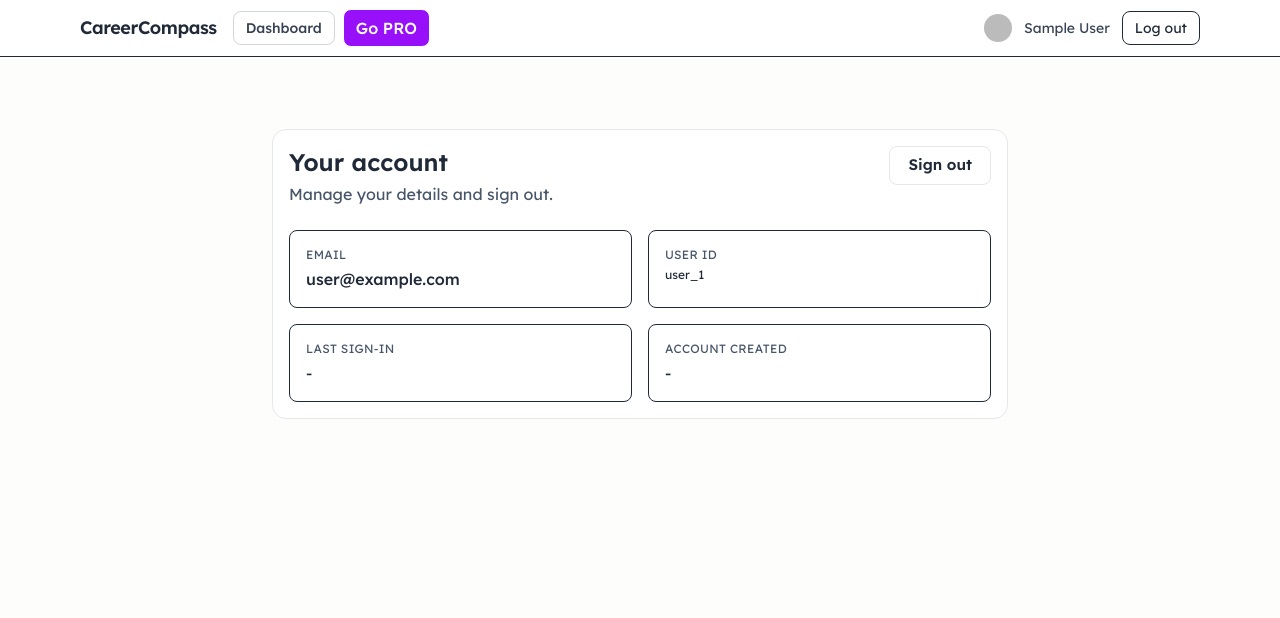
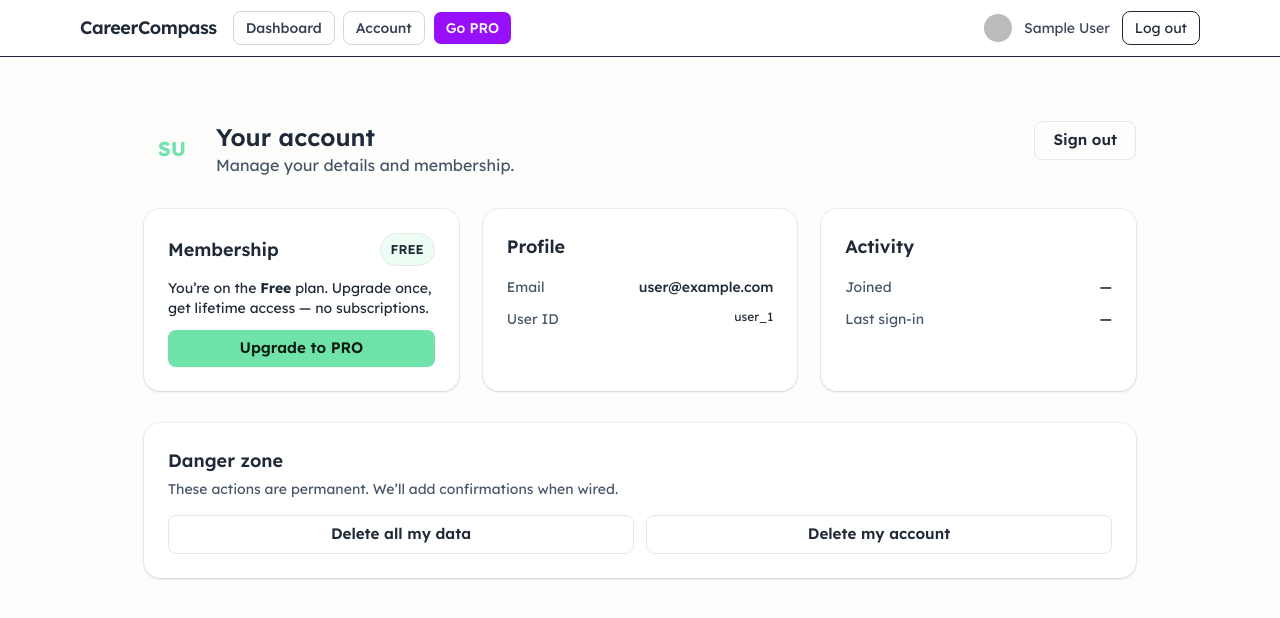
Before and after one commit to nero-tulip/career-compass, a Next.js app in the folder careerwise/: page /app/account in a window 1280 px wide. Shown: the top 618 px of the page. Built offline with nearby package versions, Linux system fonts and the light colour scheme; no server answers; the database is empty; sample sign-in values are in the browser's storage.

Commit message:
account page revamp

```diff
--- a/careerwise/src/app/app/account/page.tsx
+++ b/careerwise/src/app/app/account/page.tsx
@@ -1,16 +1,24 @@
+// src/app/app/account/page.tsx
 "use client";
-import React, { useEffect, useState } from "react";
+
 import Link from "next/link";
 import { useRouter } from "next/navigation";
-import { auth } from "@/app/lib/firebase";
+import { useEffect, useMemo, useState } from "react";
 import { onAuthStateChanged, signOut, User } from "firebase/auth";
+import { auth, db } from "@/app/lib/firebase";
+import { doc, getDoc } from "firebase/firestore";
+
+type Entitlement = "free" | "pro" | string;
 
 export default function AccountPage() {
   const router = useRouter();
   const [user, setUser] = useState<User | null>(null);
   const [loading, setLoading] = useState(true);
   const [error, setError] = useState<string | null>(null);
+  const [entitlement, setEntitlement] = useState<Entitlement | null>(null);
+  const [entitlementLoading, setEntitlementLoading] = useState(false);
 
+  // Observe auth
   useEffect(() => {
     const unsub = onAuthStateChanged(auth, (u) => {
       setUser(u);
@@ -18,6 +26,23 @@ export default function AccountPage() {
     });
     return () => unsub();
   }, []);
+
+  // Load entitlement from users/{uid}
+  useEffect(() => {
+    if (!user) return;
+    setEntitlementLoading(true);
+    (async () => {
+      try {
+        const ref = doc(db, "users", user.uid);
+        const snap = await getDoc(ref);
+        setEntitlement((snap.data()?.entitlement as Entitlement) || "free");
+      } catch {
+        setEntitlement("free");
+      } finally {
+        setEntitlementLoading(false);
+      }
+    })();
+  }, [user]);
 
   const handleSignOut = async () => {
     setError(null);
@@ -33,10 +58,29 @@ export default function AccountPage() {
     }
   };
 
+  const joined = useMemo(
+    () =>
+      user?.metadata?.creationTime
+        ? new Date(user.metadata.creationTime).toLocaleString()
+        : "—",
+    [user]
+  );
+  const lastSignIn = useMemo(
+    () =>
+      user?.metadata?.lastSignInTime
+        ? new Date(user.metadata.lastSignInTime).toLocaleString()
+        : "—",
+    [user]
+  );
+
   if (loading) {
     return (
-			<div className="mx-auto max-w-3xl px-4 py-12">
-				<div className="animate-pulse h-32 rounded-xl bg-black/5 dark:bg-white/10" />
+      <div className="mx-auto max-w-5xl px-4 py-12">
+        <div className="grid gap-4 md:grid-cols-3">
+          <div className="h-44 rounded-2xl bg-black/5 dark:bg-white/10 animate-pulse" />
+          <div className="h-44 rounded-2xl bg-black/5 dark:bg-white/10 animate-pulse" />
+          <div className="h-44 rounded-2xl bg-black/5 dark:bg-white/10 animate-pulse" />
+        </div>
       </div>
     );
   }
@@ -44,9 +88,11 @@ export default function AccountPage() {
   if (!user) {
     return (
       <div className="mx-auto max-w-3xl px-4 py-12">
-					<div className="card p-6">
-						<h1 className="text-2xl font-semibold mb-2">You&apos;re not signed in</h1>
-						<p className="muted mb-4">To view your account details, please create an account or log in.</p>
+        <div className="surface p-6">
+          <h1 className="text-2xl font-semibold mb-2">You’re not signed in</h1>
+          <p className="muted mb-4">
+            To view your account details, please create an account or log in.
+          </p>
           <div className="flex gap-3">
             <Link href="/signup" className="btn btn-primary">
               Create account
@@ -60,59 +106,130 @@ export default function AccountPage() {
     );
   }
 
-	const lastSignInTime = user.metadata?.lastSignInTime
-		? new Date(user.metadata.lastSignInTime).toLocaleString()
-		: "-";
-	const creationTime = user.metadata?.creationTime
-		? new Date(user.metadata.creationTime).toLocaleString()
-		: "-";
+  // Initials avatar
+  const initials =
+    (user.displayName?.match(/\b\w/g)?.slice(0, 2).join("") ||
+      user.email?.[0] ||
+      "U"
+    ).toUpperCase();
 
   return (
-			<div className="mx-auto max-w-3xl px-4 py-12">
-				<div className="card p-6">
-				<div className="flex items-start justify-between gap-4">
+    <div className="mx-auto max-w-5xl px-4 py-10 space-y-8">
+      {/* Header */}
+      <header className="flex items-start justify-between gap-4">
+        <div className="flex items-center gap-4">
+          <div className="h-14 w-14 rounded-2xl bg-primary/20 grid place-items-center text-xl font-bold text-primary">
+            {initials}
+          </div>
           <div>
             <h1 className="text-2xl font-semibold">Your account</h1>
-							<p className="muted mt-1">Manage your details and sign out.</p>
+            <p className="muted">Manage your details and membership.</p>
           </div>
+        </div>
+        <div className="flex items-center gap-2">
           <button onClick={handleSignOut} className="btn btn-outline">
             Sign out
           </button>
         </div>
+      </header>
 
-				{error && (
-					<div className="mt-4 text-sm text-red-600 bg-red-50 border border-red-200 rounded-md p-3">
+      {error ? (
+        <div className="text-sm text-red-700 bg-red-50 border border-red-200 rounded-xl p-3">
           {error}
         </div>
+      ) : null}
+
+      {/* Grid */}
+      <section className="grid gap-6 md:grid-cols-3">
+        {/* Membership */}
+        <div className="rounded-2xl bg-white p-6 shadow-sm ring-1 ring-black/5">
+          <div className="flex items-center justify-between">
+            <h2 className="text-lg font-semibold">Membership</h2>
+            <span
+              className={[
+                "badge",
+                entitlement === "pro" ? "!bg-purple-600 !border-purple-800 !text-white" : "",
+              ].join(" ")}
+            >
+              {entitlementLoading ? "…" : entitlement?.toUpperCase() || "FREE"}
+            </span>
+          </div>
+
+          {entitlement === "pro" ? (
+            <p className="mt-3 text-sm">
+              🎉 Thanks for being a <strong>PRO</strong> member! You have
+              lifetime access to current & future features.
+            </p>
+          ) : (
+            <div className="mt-3 space-y-3 text-sm">
+              <p>
+                You’re on the <strong>Free</strong> plan. Upgrade once, get
+                lifetime access — no subscriptions.
+              </p>
+              <Link href="/app/pro" className="btn btn-primary w-full">
+                Upgrade to PRO
+              </Link>
+            </div>
           )}
+        </div>
 
-					<div className="mt-6 grid grid-cols-1 sm:grid-cols-2 gap-4">
-						<div className="rounded-lg border border-[--border] p-4 bg-[--surface]">
-							<div className="text-xs uppercase tracking-wide muted">
-							Email
+        {/* Profile */}
+        <div className="rounded-2xl bg-white p-6 shadow-sm ring-1 ring-black/5">
+          <h2 className="text-lg font-semibold">Profile</h2>
+          <div className="mt-4 space-y-3 text-sm">
+            <div className="flex items-start justify-between">
+              <span className="muted">Email</span>
+              <span className="font-medium break-all text-right">
+                {user.email ?? "—"}
+              </span>
             </div>
-						<div className="mt-1 font-medium break-all">{user.email ?? "-"}</div>
-					</div>
-						<div className="rounded-lg border border-[--border] p-4 bg-[--surface]">
-							<div className="text-xs uppercase tracking-wide muted">
-							User ID
-						</div>
-						<div className="mt-1 font-mono text-xs break-all">{user.uid}</div>
-					</div>
-						<div className="rounded-lg border border-[--border] p-4 bg-[--surface]">
-							<div className="text-xs uppercase tracking-wide muted">
-							Last sign-in
-						</div>
-						<div className="mt-1">{lastSignInTime}</div>
-					</div>
-						<div className="rounded-lg border border-[--border] p-4 bg-[--surface]">
-							<div className="text-xs uppercase tracking-wide muted">
-							Account created
-						</div>
-						<div className="mt-1">{creationTime}</div>
+            <div className="flex items-start justify-between">
+              <span className="muted">User ID</span>
+              <span className="font-mono text-xs break-all text-right">{user.uid}</span>
             </div>
           </div>
         </div>
+
+        {/* Security & Activity */}
+        <div className="rounded-2xl bg-white p-6 shadow-sm ring-1 ring-black/5">
+          <h2 className="text-lg font-semibold">Activity</h2>
+          <div className="mt-4 space-y-3 text-sm">
+            <div className="flex items-start justify-between">
+              <span className="muted">Joined</span>
+              <span className="font-medium">{joined}</span>
+            </div>
+            <div className="flex items-start justify-between">
+              <span className="muted">Last sign-in</span>
+              <span className="font-medium">{lastSignIn}</span>
+            </div>
+          </div>
+        </div>
+      </section>
+
+      {/* Danger zone */}
+      <section className="rounded-2xl bg-white p-6 shadow-sm ring-1 ring-black/5">
+        <h2 className="text-lg font-semibold">Danger zone</h2>
+        <p className="muted text-sm mt-1">
+          These actions are permanent. We’ll add confirmations when wired.
+        </p>
+
+        <div className="mt-4 grid gap-3 sm:grid-cols-2">
+          <button
+            type="button"
+            className="w-full btn btn-outline"
+            onClick={() => alert("Delete my data: TODO — to be wired")}
+          >
+            Delete all my data
+          </button>
+          <button
+            type="button"
+            className="w-full btn btn-outline"
+            onClick={() => alert("Delete my account: TODO — to be wired")}
+          >
+            Delete my account
+          </button>
+        </div>
+      </section>
     </div>
   );
 }
--- a/careerwise/src/app/app/layout.tsx
+++ b/careerwise/src/app/app/layout.tsx
@@ -30,10 +30,13 @@ export default function AppLayout({ children }: { children: ReactNode }) {
                 >
                   Dashboard
                 </Link>
-
+                <Link href="/app/account"
+                className="inline-flex items-center px-3 py-1.5 rounded-lg border border-gray-300 text-sm font-medium text-gray-700 hover:bg-gray-100 transition">
+                  Account
+                </Link>
                 <Link
                   href="/app/pro"
-                  className="inline-flex items-center px-3 py-1.5 rounded-lg bg-purple-600 text-white border font-medium hover:opacity-90 transition"
+                  className="inline-flex items-center px-3 py-1.5 rounded-lg border bg-purple-600 text-sm font-medium text-white hover:opacity-90 transition"
                 >
                   Go PRO
                 </Link>
```
Lines whose indentation alone changed are shown as unchanged.
